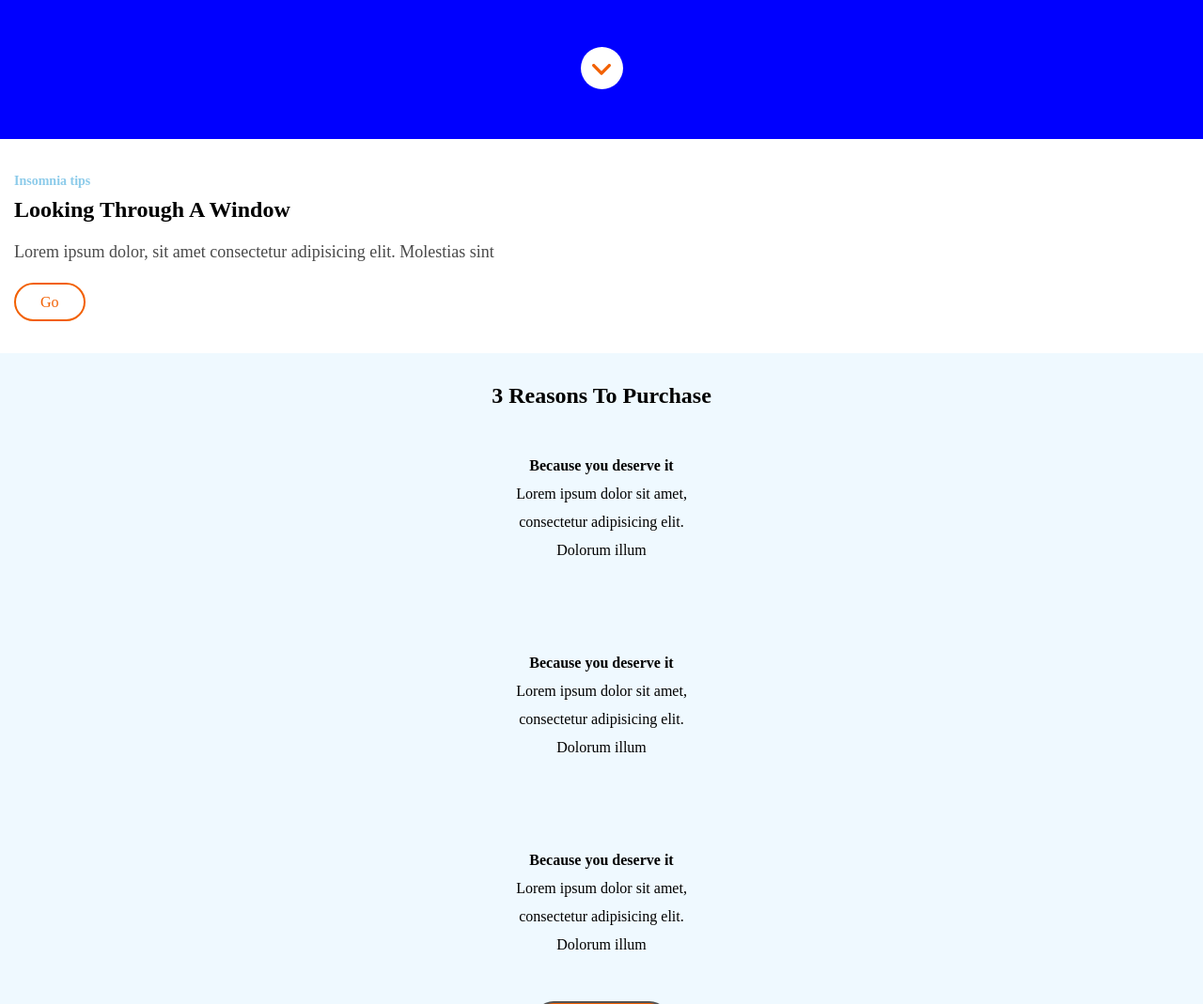
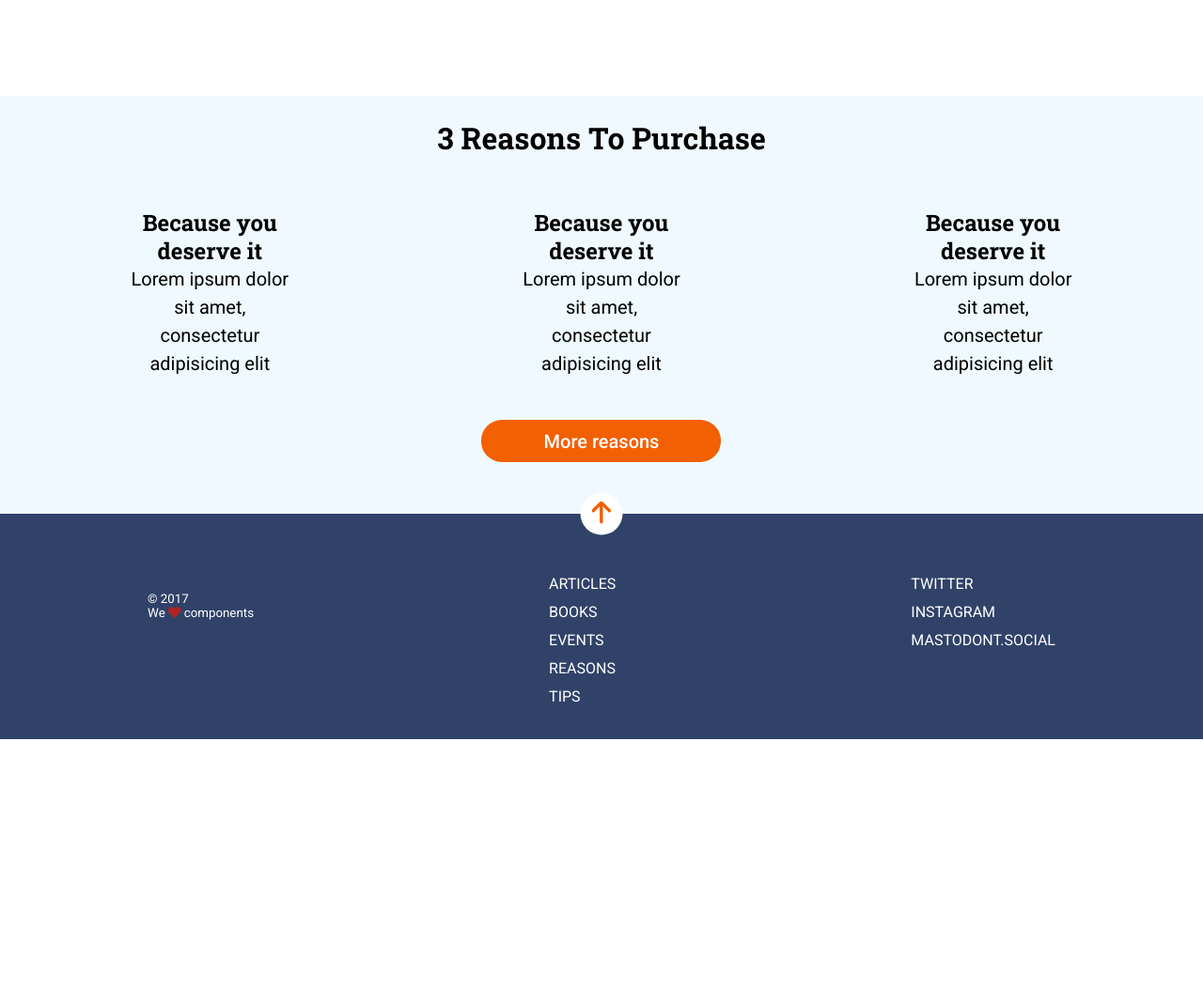
Before and after one commit to Adalab/modulo-1-evaluacion-final-NatMarZab, a website: page src/html/index.html in a window 1280 px wide. Shown: the part 1046-2115 px from the top of the page at 94% size. After the commit the page ends 1833 px from the top, so only its background shows below. Drawn offline with nearby package versions, Linux system fonts and the light colour scheme; files that its build step writes are made by us from their sources; files whose address does not match are found by name.

Commit message:
advances

```diff
--- a/src/html/index.html
+++ b/src/html/index.html
@@ -4,12 +4,19 @@
     <meta charset="UTF-8" />
     <meta name="viewport" content="width=device-width, initial-scale=1" />
     <title>Evaluación final módulo 1 Natalia Martín</title>
+    <link rel="preconnect" href="https://fonts.gstatic.com" />
     <link
-      href="https://fonts.googleapis.com/css?family=Roboto&display=swap"
+      href="https://fonts.googleapis.com/css2?family=Roboto+Slab:wght@700&family=Roboto:wght@400;500&display=swap"
       rel="stylesheet"
     />
+    <link rel="preconnect" href="https://fonts.gstatic.com" />
+    <link
+      rel="stylesheet"
+      href="https://cdnjs.cloudflare.com/ajax/libs/font-awesome/5.15.3/css/all.min.css"
+      integrity="sha512-iBBXm8fW90+nuLcSKlbmrPcLa0OT92xO1BIsZ+ywDWZCvqsWgccV3gFoRBv0z+8dLJgyAHIhR35VZc2oM/gI1w=="
+      crossorigin="anonymous"
+    />
     <link rel="stylesheet" href="./assets/css/main.css" />
-    <link rel="icon" href="./assets/images/favicon.png" />
     <style>
       a {
         text-decoration: none;
--- a/src/html/partials/footer.html
+++ b/src/html/partials/footer.html
@@ -1,35 +1,35 @@
 <footer class="page__footer">
   <div class="arrowup">
-    <a href="#top"
-      ><img src="./assets/images/ico-arrow.svg" alt="arrow up"
+    <a title="arrowup" href="#top"
+      ><img title="arrowup" src="./assets/images/ico-arrow.svg" alt="arrow up"
     /></a>
   </div>
+  <wrap class="footer__elements">
     <nav class="footer__links">
       <ul class="nav__list">
-      <li><a href="https://adalab.es">Articles</a></li>
-      <li><a href="https://adalab.es">Books</a></li>
-      <li><a href="https://adalab.es">Events</a></li>
-      <li><a href="https://adalab.es">Reasons</a></li>
-      <li><a href="https://adalab.es">Tips</a></li>
+        <li><a title="Articles" href="https://adalab.es">Articles</a></li>
+        <li><a title="Books" href="https://adalab.es">Books</a></li>
+        <li><a title="Events" href="https://adalab.es">Events</a></li>
+        <li><a title="Reason" href="https://adalab.es">Reasons</a></li>
+        <li><a title="Tips" href="https://adalab.es">Tips</a></li>
       </ul>
     </nav>
     <nav class="footer__links socialmedia">
       <ul class="nav__list">
-      <li><a href="https://adalab.es">Twitter</a></li>
-      <li><a href="https://adalab.es">Instagram</a></li>
-      <li><a href="https://adalab.es">Mastodont.social</a></li>
+        <li><a title="socialmedia" href="https://adalab.es">Twitter</a></li>
+        <li><a title="socialmedia" href="https://adalab.es">Instagram</a></li>
+        <li>
+          <a title="socialmedia" href="https://adalab.es">Mastodont.social</a>
+        </li>
       </ul>
     </nav>
     <div class="small">
       <small class="copy"> &copy; 2017 </small>
       <small class="love"
         >We
-      <img
-        class="icon"
-        src="./assets/images/heart-solid.svg"
-        alt="heart icon"
-      />
+        <i class="fas fa-heart"></i>
         components
       </small>
     </div>
+  </wrap>
 </footer>
--- a/src/html/partials/header.html
+++ b/src/html/partials/header.html
@@ -1,7 +1,8 @@
 <header class="page__header" id="top">
   <nav class="header__menu--hamburger">
-    <a href="https://adalab.es"
+    <a title="menu" href="https://adalab.es"
       ><img
+        title="menu"
         class="hamburger"
         src="./assets/images/ico-menu.svg"
         alt="hamburger menu"
@@ -11,8 +12,9 @@
     <h1 class="header__title">Anonymus proxy</h1>
     <p class="header__subtitle">In hac habitasse platea dictumst</p>
     <div class="header__container--scroll">
-      <a href="#3purch"
+      <a title="scroll down" href="#3purch"
         ><img
+          title="scroll down"
           class="scroll"
           src="./assets/images/ico-scroll-down.svg"
           alt="scroll down icon"
--- a/src/html/partials/main.html
+++ b/src/html/partials/main.html
@@ -12,19 +12,20 @@
     <article class="section__article">
       <h4 class="article__title">Because you deserve it</h4>
       <p class="article__text">
-        Lorem ipsum dolor sit amet, consectetur adipisicing elit. Dolorum illum
+        Lorem ipsum dolor sit amet, consectetur adipisicing elit
       </p>
     </article>
-    <article class="section__article">
+    <article class="section__article dos">
       <h4 class="article__title">Because you deserve it</h4>
       <p class="article__text">
-        Lorem ipsum dolor sit amet, consectetur adipisicing elit. Dolorum illum
+        Lorem ipsum dolor sit amet, consectetur adipisicing elit
       </p>
     </article>
-    <article class="section__article">
+
+    <article class="section__article tres">
       <h4 class="article__title">Because you deserve it</h4>
       <p class="article__text">
-        Lorem ipsum dolor sit amet, consectetur adipisicing elit. Dolorum illum
+        Lorem ipsum dolor sit amet, consectetur adipisicing elit
       </p>
     </article>
     <button class="section__button">More reasons</button>
--- a/src/scss/core/_reset.scss
+++ b/src/scss/core/_reset.scss
@@ -3,3 +3,6 @@
   margin: 0;
   padding: 0;
 }
+:root {
+  font-family: $fontText;
+}
--- a/src/scss/core/_variables.scss
+++ b/src/scss/core/_variables.scss
@@ -1,5 +1,13 @@
 // fonts
-
+$fontText: "Roboto", sans-serif;
+$fontTitle: "Roboto Slab", serif;
+$sizeTitleMobile: 24px;
+$sizeTitleTablet: 26px;
+$sizeTitleDesktop: 32px;
+$sizeTextMobile: 18px;
+$sizeTextTablet: 20px;
+$sizeButtonWeight: 500;
 // colors
-
-//titles
+$colorHeader: white;
+//buttons
+$buttonBorderRadius: 22px;
--- a/src/scss/layout/_footer.scss
+++ b/src/scss/layout/_footer.scss
@@ -2,26 +2,25 @@
   width: 45px;
   height: 45px;
   position: absolute;
-  transform: translate(0, -50%);
+  left: 50%;
+  transform: translate(-50%, -50%);
+  text-align: center;
   line-height: 55px;
   background-color: white;
   border-radius: 50%;
-  @media all and (min-width: 768px) {
-    transform: translate(11px, -270%);
-  }
-  @media all and (min-width: 1200px) {
-    transform: translate(0, -123px);
-  }
 }
 .page__footer {
+  position: relative;
   background-color: #304268;
+  color: $colorHeader;
+}
+.footer__elements {
   display: flex;
   flex-direction: column;
   align-items: center;
   text-align: center;
-  color: white;
   @media all and (min-width: 768px) {
-    flex-direction: row-reverse;
+    flex-direction: row;
     justify-content: space-around;
     text-align: left;
   }
@@ -47,14 +46,13 @@
   align-items: center;
   justify-content: center;
   @media all and (min-width: 768px) {
-    justify-content: left;
+    align-items: flex-start;
+    order: -1;
   }
 }
 .love {
   margin-bottom: 45px;
 }
-.icon {
-  width: 10px;
-  height: 10px;
+.fas {
   color: firebrick;
 }
--- a/src/scss/layout/_header.scss
+++ b/src/scss/layout/_header.scss
@@ -1,6 +1,5 @@
 .page__header {
   width: 100%;
-  min-height: 100vh;
 }
 
 .header__menu--hamburger {
@@ -11,16 +10,30 @@
   padding: 14px 14px;
 }
 .hero {
-  background-image: url("../images/cover.jpg") no-repeat center;
-  width: 100%;
-  height: 100%;
+  height: 100vh;
+  background-image: url("../images/cover.jpg");
   background-size: cover;
+  background-position: top;
   display: flex;
   flex-direction: column;
-  justify-content: center;
+  justify-content: flex-end;
   align-items: center;
   background-color: blue;
   color: white;
+}
+.header__title {
+  min-width: 290px;
+  font-size: 42px;
+  text-align: center;
+  text-transform: uppercase;
+  line-height: 55px;
+  margin-bottom: 10px;
+  font-family: $fontTitle;
+}
+.header__subtitle {
+  font-size: 16px;
+  width: 290px;
+  text-align: center;
 }
 .header__container--scroll {
   width: 45px;
@@ -32,18 +45,3 @@
   text-align: center;
   line-height: 50px;
 }
-.header__title {
-  min-width: 290px;
-  font-size: 42px;
-  text-align: center;
-  text-transform: uppercase;
-  line-height: 55px;
-  margin-top: 75%;
-  margin-bottom: 10px;
-  padding: 0px 5px;
-}
-.header__subtitle {
-  font-size: 16px;
-  width: 290px;
-  text-align: center;
-}
--- a/src/scss/layout/_main1section.scss
+++ b/src/scss/layout/_main1section.scss
@@ -1,30 +1,59 @@
 .main__section--tips {
   padding: 30px 15px 45px;
+  @media all and (min-width: 768px) {
+    padding: 30px 39px 60px;
+  }
+  @media all and (min-width: 1200px) {
+    padding: 60px 275px 60px;
+  }
 }
 .section__name {
   font-size: 14px;
   color: #8ccbea;
   line-height: 30px;
+  @media all and (min-width: 1200px) {
+    font-size: 16px;
+  }
 }
 .section__title--tips {
   min-width: 290px;
-  font-size: 24px;
+  font-size: $sizeTitleMobile;
+  font-family: $fontTitle;
   line-height: 30px;
   text-transform: capitalize;
   margin-bottom: 15px;
+  @media all and (min-width: 768px) {
+    font-size: $sizeTitleTablet;
+  }
+  @media all and (min-width: 1200px) {
+    font-size: $sizeTitleDesktop;
+  }
 }
 .section__text--tips {
-  font-size: 18px;
+  font-size: $sizeTextMobile;
   line-height: 30px;
   color: #4a4a4a;
   margin-bottom: 30px;
+  @media all and (min-width: 768px) {
+    font-size: $sizeTextTablet;
+  }
 }
 .article__link--tips {
+  display: block;
   width: 76px;
+  text-align: center;
   border: solid #f26002 2px;
-  border-radius: 22px;
+  border-radius: $buttonBorderRadius;
   text-decoration: none;
   color: #f26002;
   margin-bottom: 45px;
-  padding: 10px 26px;
+  padding: 10px 0;
+  font-size: 20px;
+  font-weight: $sizeButtonWeight;
+  @media all and (min-width: 768px) {
+    width: 91px;
+  }
+  @media all and (min-width: 1200px) {
+    width: 160px;
+  }
 }
--- a/src/scss/layout/_main2section.scss
+++ b/src/scss/layout/_main2section.scss
@@ -6,32 +6,86 @@
   grid-template-rows: 60px 1fr 1fr 1fr 1fr;
   text-align: center;
   //falta añadirle el margin left y right de 15px//
+  @media all and (min-width: 768px) {
+    grid-template-columns: 1fr 1fr 1fr;
+    grid-template-rows: 120px 1fr 100px;
+  }
 }
 .section__title--purchase {
-  padding-top: 30px;
+  margin: auto;
+  margin-top: 30px;
   text-align: center;
-  min-width: 290px;
-  font-size: 24px;
+  font-size: $sizeTitleMobile;
   line-height: 30px;
   text-transform: capitalize;
+  font-family: $fontTitle;
+  @media all and (min-width: 768px) {
+    grid-column: 2/3;
+    grid-row: 1/2;
+    text-align: center;
+    font-size: $sizeTitleTablet;
+  }
+  @media all and (min-width: 1200px) {
+    font-size: $sizeTitleDesktop;
+  }
 }
 .section__article {
   width: 184px;
-
   text-align: center;
   margin: auto;
   padding-top: 45px;
   padding-bottom: 45px;
   line-height: 30px;
+  @media all and (min-width: 768px) {
+    grid-column: 1/2;
+    grid-row: 2/3;
+    padding-top: 0px;
+  }
 }
+@media all and (min-width: 768px) {
+  .dos {
+    grid-column: 2/3;
+    grid-row: 2/3;
+  }
+  .tres {
+    grid-column: 3/4;
+    grid-row: 2/3;
+  }
+}
+.article__title {
+  font-family: $fontTitle;
+  font-size: 18px;
+  @media all and (min-width: 768px) {
+    font-size: 24px;
+  }
+}
+.article__text {
+  font-family: $fontText;
+  font-size: $sizeTextMobile;
+  @media all and (min-width: 768px) {
+    font-size: $sizeTextTablet;
+  }
+}
+
 .section__button {
   width: 146px;
   height: 45px;
-  padding: 0 30px;
   margin: 0 auto;
   margin-bottom: 60px;
   text-align: center;
-  border-radius: 22px;
+  border-radius: $buttonBorderRadius;
   background-color: #f26002;
   color: white;
+  font-family: $fontText;
+  font-weight: $sizeButtonWeight;
+  font-size: 20px;
+  border: none;
+  @media all and (min-width: 768px) {
+    grid-column: 2/3;
+    grid-row: 3/4;
+    width: 210px;
+  }
+  @media all and (min-width: 1200px) {
+    width: 255px;
+  }
 }
```
Lines whose indentation alone changed are shown as unchanged.
